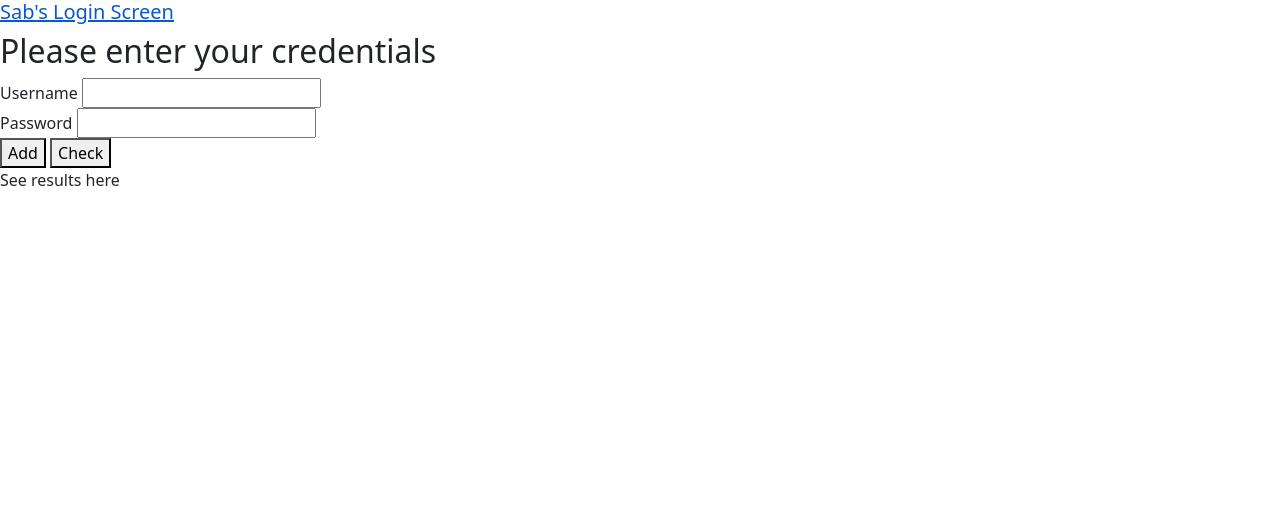
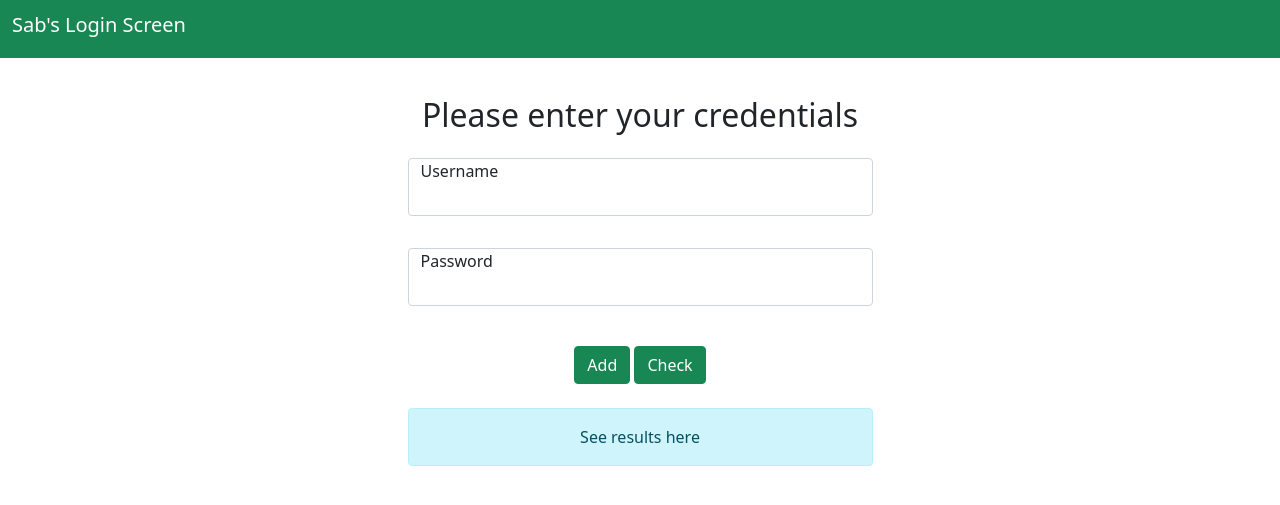
Before and after one commit to SabrinaGraham/login-screen, a Flask app: page / in a window 1280 px wide. Shown: the top 505 px of the page. Run offline with Flask 2, Linux system fonts and the light colour scheme; some libraries are stand-ins or nearby versions.

Commit message:
styled login form

```diff
--- /dev/null
+++ b/app/static/css/app.css
@@ -0,0 +1,3 @@
+body{
+    padding-top: 6em;
+}
--- a/app/templates/base.html
+++ b/app/templates/base.html
@@ -7,6 +7,7 @@
     <title>LOGIN</title>
 
     <link href="/static/css/bootstrap.min.css" rel="stylesheet">
+    <link href="/static/css/app.css" rel="stylesheet">
     <script src="static/js/bootstrap.bundle.min.js"></script>
 </head>
 <body>
@@ -15,7 +16,7 @@
     </header>
 
     <main>
-        <div class="">
+        <div class="container d-flex justify-content-center">
             {% block main %}{% endblock %}
         </div>
     </main>
--- a/app/templates/header.html
+++ b/app/templates/header.html
@@ -1,5 +1,5 @@
-<nav class="">
-    <div class="">
-        <a class="" href="{{url_for('login')}}"><h5>Sab's Login Screen</h5></a>
+<nav class="navbar navbar-expand-lg navbar-dark bg-success fixed-top">
+    <div class="container-fluid">
+        <a class=" navbar-brand" href="{{url_for('login')}}"><h5>Sab's Login Screen</h5></a>
     </div>
 </nav>
--- a/app/templates/login.html
+++ b/app/templates/login.html
@@ -2,23 +2,24 @@
 
 {% block main %}
 
-<div class="">
+<div class="login-form center-block text-center col-md-5">
     <h2>Please enter your credentials</h2>
     <form action="" method="" id="form-log">
-        <div class="">
+        <div class="pt-3 pb-3 form-group form-floating ">
             <label for="username" class="">Username</label>
-            <input type="text" id="username" name="username" class="" required>
+            <input type="text" id="username" name="username" class="form-control" required>
         </div>
-        <div class="">
+        <div class="pt-3 pb-3 form-group form-floating">
             <label for="password" class="">Password</label>
-            <input type="password" id="password" name="password" class="" required>
+            <input type="password" id="password" name="password" class="form-control" required>
         </div>
-        <div class="">
-            <button id="addbtn" class="" type="submit">Add</button>
-            <button id="checkbtn" class="" type="submit">Check</button>
+        <div class="pt-4">
+            <button id="addbtn" class="btn btn-success btn-block" type="submit">Add</button>
+            <button id="checkbtn" class="btn btn-success btn-block" type="submit">Check</button>
         </div>
     </form>
-    <div class="" id="msgbox">See results here</div>
+    <br>
+    <div class="alert alert-info" id="msgbox">See results here</div>
 </div>
 
 {% endblock %}
```
